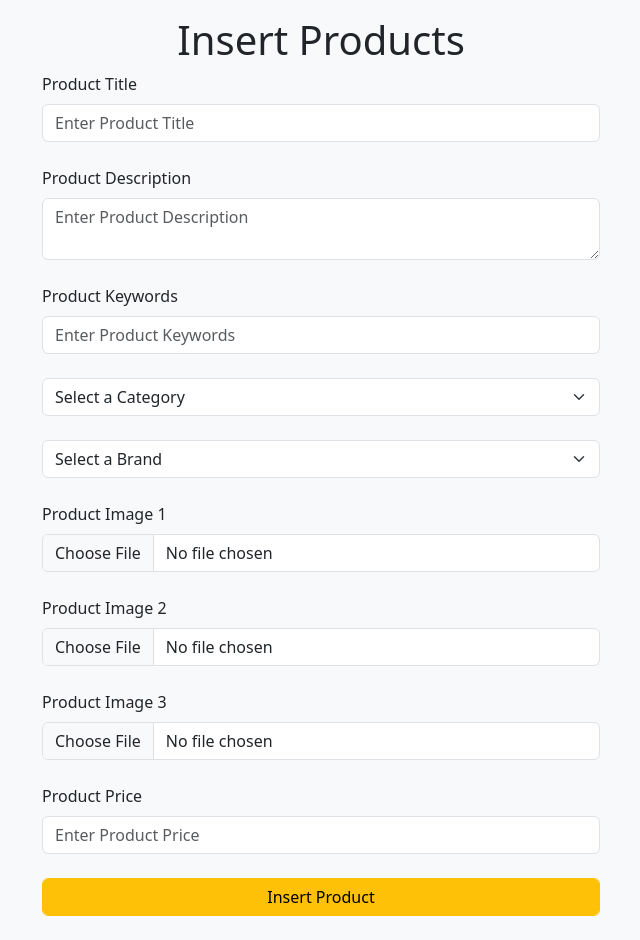
After one commit to DShardcorer/Binge-food-shop, a PHP site: page /admin_area/insert_products.php in a window 1280 px wide. The commit adds this page. Shown: the whole page, without its empty margins (319-959 px from the left). Run offline with PHP 8.4, Linux system fonts and the light colour scheme; data that the repository does not hold is empty.

Commit message:
Product form done

```diff
--- a/admin_area/index.php
+++ b/admin_area/index.php
@@ -71,7 +71,7 @@
                 </a>
             </div>
             <div class="button text-center">
-                <button class="my-3 btn-custom"><a href="" class="text-center nav-link text-dark bg-warning my-1">Insert
+                <button class="my-3 btn-custom"><a href="index.php?insert_products" class="text-center nav-link text-dark bg-warning my-1">Insert
                         Products</a></button>
                 <!-- Add the 'btn-custom' class to all buttons -->
                 <button class="btn-custom"><a href="" class="text-center nav-link text-dark bg-warning my-1">View
--- /dev/null
+++ b/admin_area/insert_products.php
@@ -0,0 +1,116 @@
+<?php
+include('../includes/connect.php');
+
+?>
+
+<!DOCTYPE html>
+<html lang="en">
+
+<head>
+    <meta charset="UTF-8">
+    <meta http-equiv="X-UA-Compatiable" content="IE=edge">
+    <meta name="viewport" content="width=device-width, initial-scale=1.0">
+
+    <title>Insert Products - Admin Dashboard</title>
+    <!-- Bootstrap CSS -->
+    <link href="https://cdn.jsdelivr.net/npm/bootstrap@5.3.2/dist/css/bootstrap.min.css" rel="stylesheet"
+        integrity="sha384-T3c6CoIi6uLrA9TneNEoa7RxnatzjcDSCmG1MXxSR1GAsXEV/Dwwykc2MPK8M2HN" crossorigin="anonymous">
+    <!--font awersome link-->
+    <link rel="stylesheet" href="https://cdnjs.cloudflare.com/ajax/libs/font-awesome/6.4.2/css/all.min.css"
+        integrity="sha512-z3gLpd7yknf1YoNbCzqRKc4qyor8gaKU1qmn+CShxbuBusANI9QpRohGBreCFkKxLhei6S9CQXFEbbKuqLg0DA=="
+        crossorigin="anonymous" referrerpolicy="no-referrer" />
+    <link rel="stylesheet" href="https://fonts.googleapis.com/css?family=Roboto:400,400i,700,700i&display=swap">
+
+    <!--css file link-->
+    <link rel="stylesheet" href="../style.css">
+</head>
+
+<body class="bg-light">
+    <div class="container mt-3">
+        <h1 class="text-center">
+            Insert Products
+        </h1>
+        <!--form-->
+        <form action="" method="post" enctype="multipart/form-data" class="">
+            <div class="form-outline mb-4 w-50 m-auto">
+                <label for="product_title" class="form-label">Product Title</label>
+                <input type="text" name="product_title" id="product_title" class="form-control"
+                    placeholder="Enter Product Title" autocomplete="off" required="required">
+            </div>
+            <!--description-->
+            <div class="form-outline mb-4 w-50 m-auto">
+                <label for="product_description" class="form-label">Product Description</label>
+                <textarea name="product_description" id="product_description" class="form-control"
+                    placeholder="Enter Product Description" autocomplete="off" required="required"></textarea>
+            </div>
+            <!-- ... other form fields ... -->
+            <!--keywords-->
+            <div class="form-outline mb-4 w-50 m-auto">
+                <label for="product_keywords" class="form-label">Product Keywords</label>
+                <input type="text" name="product_keywords" id="product_keywords" class="form-control"
+                    placeholder="Enter Product Keywords" autocomplete="off" required="required">
+            </div>
+            <!--Categories  -->
+            <div class="form-outline mb-4 w-50 m-auto">
+                <select name="product_categories" id="product_categories" class="form-select">
+                    <option value="">Select a Category</option>
+                    <?php
+                    $select_query = "SELECT * FROM categories";
+                    $result_query = mysqli_query($con, $select_query);
+                    while($row = mysqli_fetch_assoc($result_query)){
+                        $category_id = $row['category_id'];
+                        $category_title = $row['category_title'];
+                        echo "<option value='$category_id'>$category_title</option>";
+                    }
+                    ?>
+
+                </select>
+            </div>
+
+            <!--Brands  -->
+            <div class="form-outline mb-4 w-50 m-auto">
+                <select name="product_brands" id="product_brands" class="form-select">
+                    <option value="">Select a Brand</option>
+                    <?php
+                    $select_query = "SELECT * FROM brands";
+                    $result_query = mysqli_query($con, $select_query);
+                    while($row = mysqli_fetch_assoc($result_query)){
+                        $brand_id = $row['brand_id'];
+                        $brand_title = $row['brand_title'];
+                        echo "<option value='$brand_id'>$brand_title</option>";
+                    }
+                    ?>
+                </select>
+            </div>
+
+            <!--image-->
+            <div class="form-outline mb-4 w-50 m-auto">
+                <label for="product_image1" class="form-label">Product Image 1</label>
+                <input type="file" name="product_image1" id="product_image1" class="form-control" required="required">
+            </div>
+
+            <div class="form-outline mb-4 w-50 m-auto">
+                <label for="product_image2" class="form-label">Product Image 2</label>
+                <input type="file" name="product_image2" id="product_image2" class="form-control" required="required">
+            </div>
+            <div class="form-outline mb-4 w-50 m-auto">
+                <label for="product_image3" class="form-label">Product Image 3</label>
+                <input type="file" name="product_image3" id="product_image3" class="form-control" required="required">
+            </div>
+            <!--price-->
+            <div class="form-outline mb-4 w-50 m-auto">
+                    <label for="product_price" class="form-label">Product Price</label>
+                    <input type="text" name="product_price" id="product_price" class="form-control"
+                        placeholder="Enter Product Price" autocomplete="off" required="required">
+                </div>
+            <!--submit-->
+            <div class="form-outline mb-4 w-50 m-auto">
+                <input type="submit" name="insert_product" id="insert_product" class="btn btn-warning form-control"
+                    value="Insert Product">
+        </form>
+
+    </div>
+
+</body>
+
+</html>
```
Also changed, not shown: admin_area/insert_brands.php (+33 -7 lines), admin_area/insert_categories.php (+29 -11 lines), index.php (+34 -31 lines).
